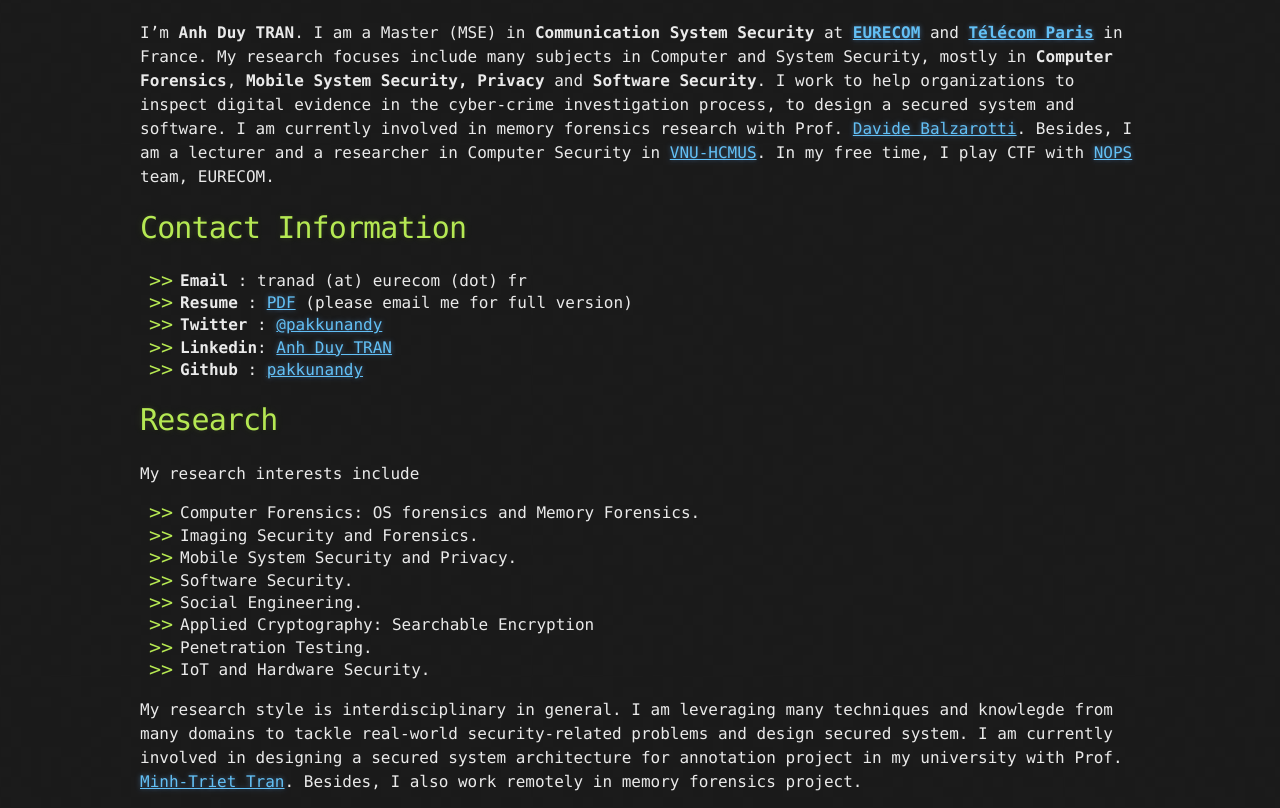
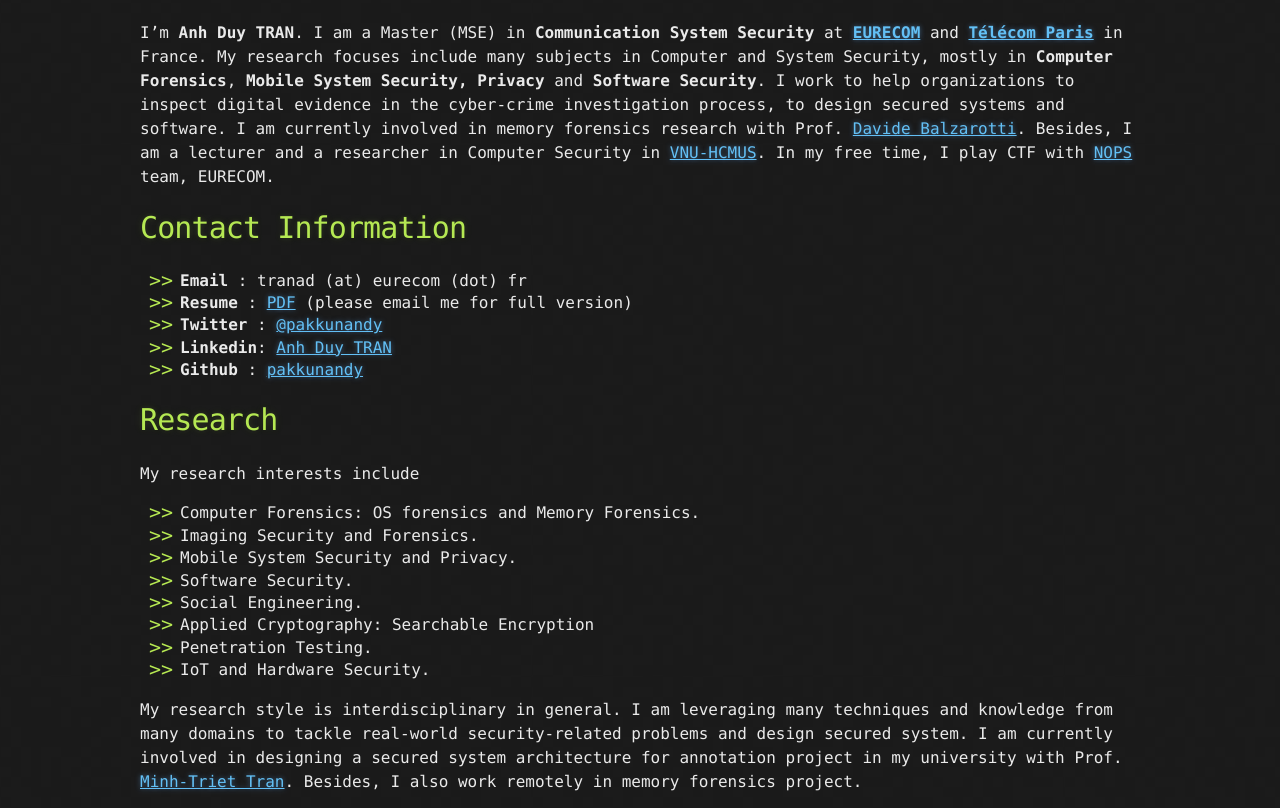
Before and after one commit to pakkunandy/pakkunandy.github.io, a Jekyll site: the page built from index.md, in a window 1280 px wide. Shown: the part 388-1196 px from the top of the page. Built offline with Jekyll 4.4.1, drawn with Linux system fonts in a browser that asks for light colours.

Commit message:
Update index.md
Fix

```diff
--- a/index.md
+++ b/index.md
@@ -4,7 +4,7 @@
 
 ![Avatar](./assets/images/avatar.png)
 
-I'm **Anh Duy TRAN**. I am a Master (MSE) in **Communication System Security** at [**EURECOM**](https://www.eurecom.fr/en) and [**Télécom Paris**](https://www.telecom-paris.fr/en/home) in France. My research focuses include many subjects in Computer and System Security, mostly in **Computer Forensics**, **Mobile System Security, Privacy** and **Software Security**. I work to help organizations to inspect digital evidence in the cyber-crime investigation process, to design a secured system and software. I am currently involved in memory forensics research with Prof. [Davide Balzarotti](http://s3.eurecom.fr/~balzarot/). Besides, I am a lecturer and a researcher in Computer Security in [VNU-HCMUS](https://en.hcmus.edu.vn/). In my free time, I play CTF with [NOPS](http://www.s3.eurecom.fr/nops/index.html) team, EURECOM.
+I'm **Anh Duy TRAN**. I am a Master (MSE) in **Communication System Security** at [**EURECOM**](https://www.eurecom.fr/en) and [**Télécom Paris**](https://www.telecom-paris.fr/en/home) in France. My research focuses include many subjects in Computer and System Security, mostly in **Computer Forensics**, **Mobile System Security, Privacy** and **Software Security**. I work to help organizations to inspect digital evidence in the cyber-crime investigation process, to design secured systems and software. I am currently involved in memory forensics research with Prof. [Davide Balzarotti](http://s3.eurecom.fr/~balzarot/). Besides, I am a lecturer and a researcher in Computer Security in [VNU-HCMUS](https://en.hcmus.edu.vn/). In my free time, I play CTF with [NOPS](http://www.s3.eurecom.fr/nops/index.html) team, EURECOM.
 
 # Contact Information
 * **Email**   : tranad (at) eurecom (dot) fr
@@ -25,7 +25,7 @@
 * Penetration Testing.
 * IoT and Hardware Security.
 
-My research style is interdisciplinary in general. I am leveraging many techniques and knowlegde from many domains to tackle real-world security-related problems and design secured system. I am currently involved in designing a secured system architecture for annotation project in my university with Prof. [Minh-Triet Tran](https://www.fit.hcmus.edu.vn/~tmtriet/). Besides, I also work remotely in memory forensics project.
+My research style is interdisciplinary in general. I am leveraging many techniques and knowledge from many domains to tackle real-world security-related problems and design secured system. I am currently involved in designing a secured system architecture for annotation project in my university with Prof. [Minh-Triet Tran](https://www.fit.hcmus.edu.vn/~tmtriet/). Besides, I also work remotely in memory forensics project.
 
 # Teaching
 
```
